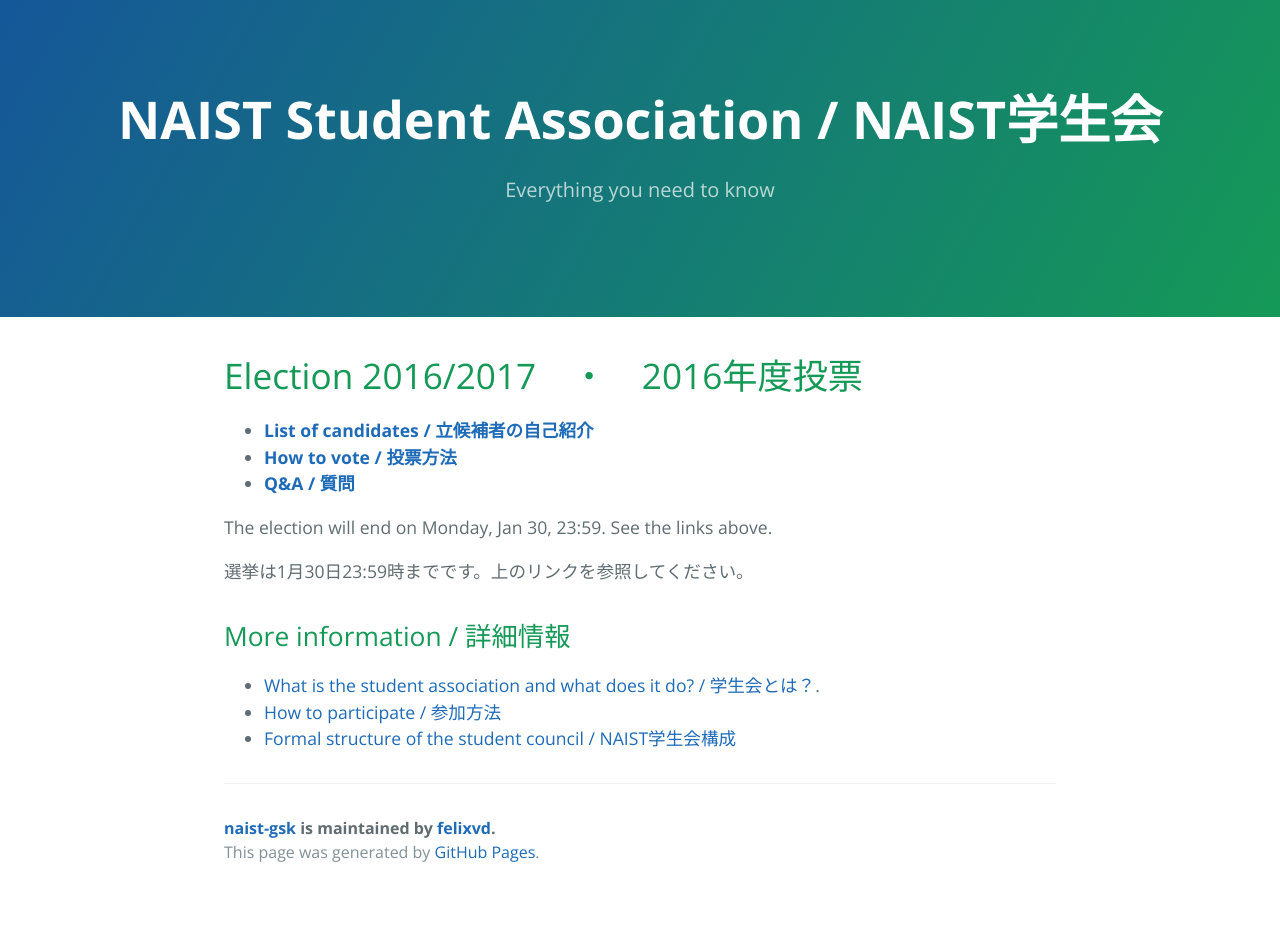
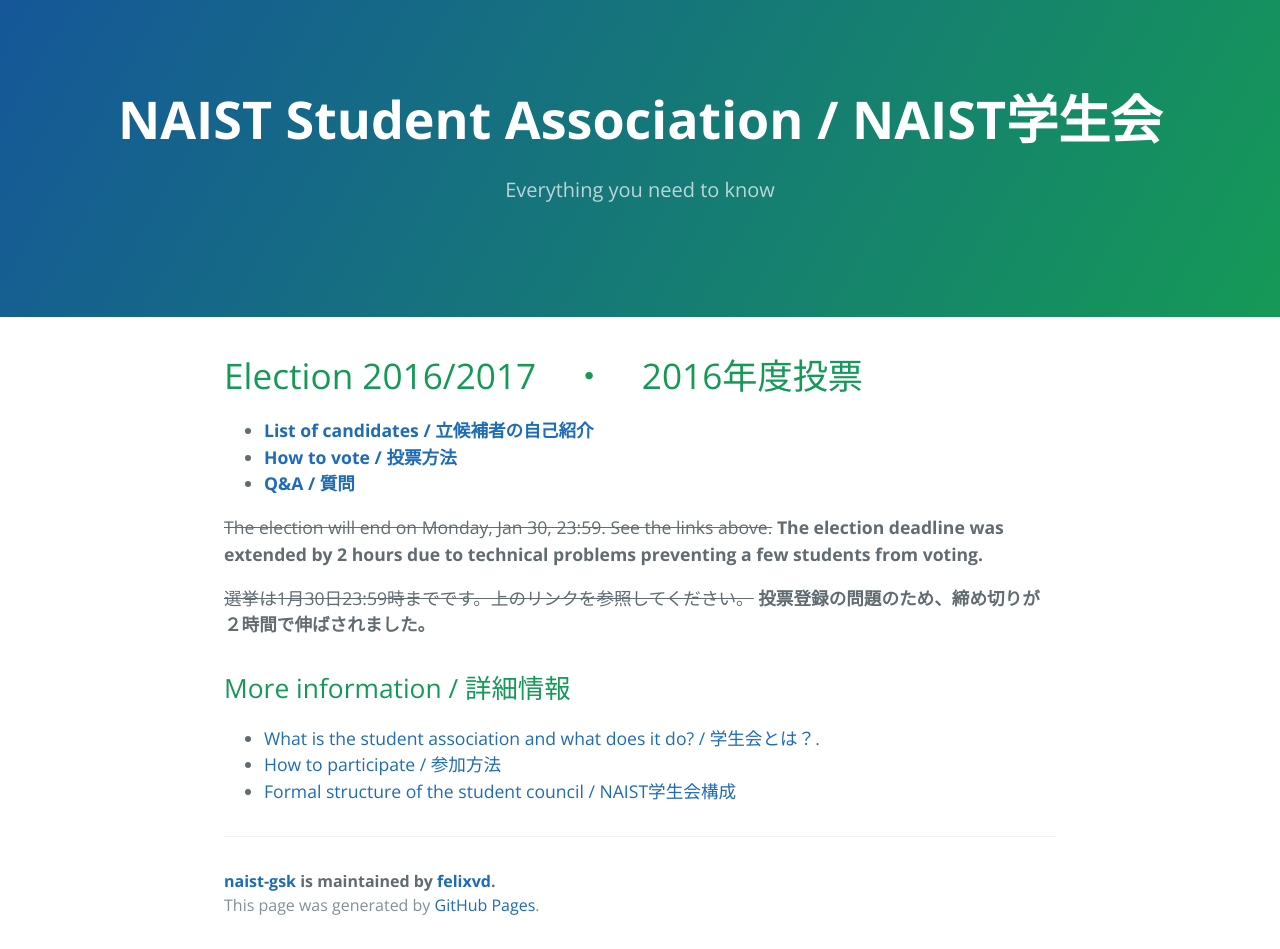
Before and after one commit to felixvd/naist-gsk, a Jekyll site: the page built from index.md, in a window 1280 px wide. Built offline with Jekyll 4.4.1, drawn with Linux system fonts in a browser that asks for light colours; before the commit the page ends 900 px from its top, so only the background shows below that.

Commit message:
Deadline extension

```diff
--- a/index.md
+++ b/index.md
@@ -9,9 +9,9 @@ title: NAIST Student Association / NAIST 学生会
 * **[How to vote / 投票方法](voting)**
 * **[Q&A / 質問](faq)**
 
-The election will end on Monday, Jan 30, 23:59. See the links above.
+~~The election will end on Monday, Jan 30, 23:59. See the links above.~~ **The election deadline was extended by 2 hours due to technical problems preventing a few students from voting.**
 
-選挙は1月30日23:59時までです。上のリンクを参照してください。
+~~選挙は1月30日23:59時までです。上のリンクを参照してください。~~ **投票登録の問題のため、締め切りが２時間で伸ばされました。**
 
 ## [](#links)More information / 詳細情報
 
```
